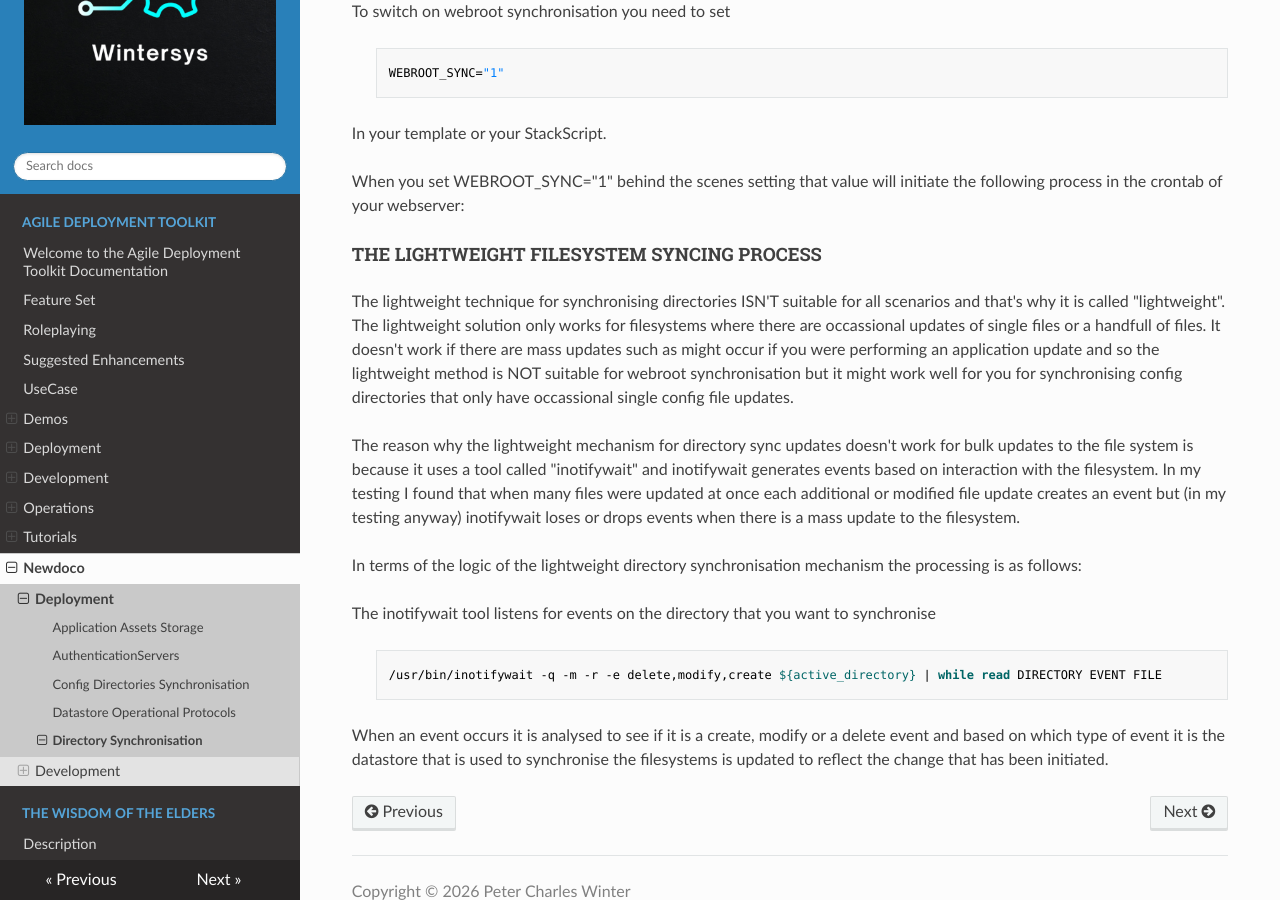
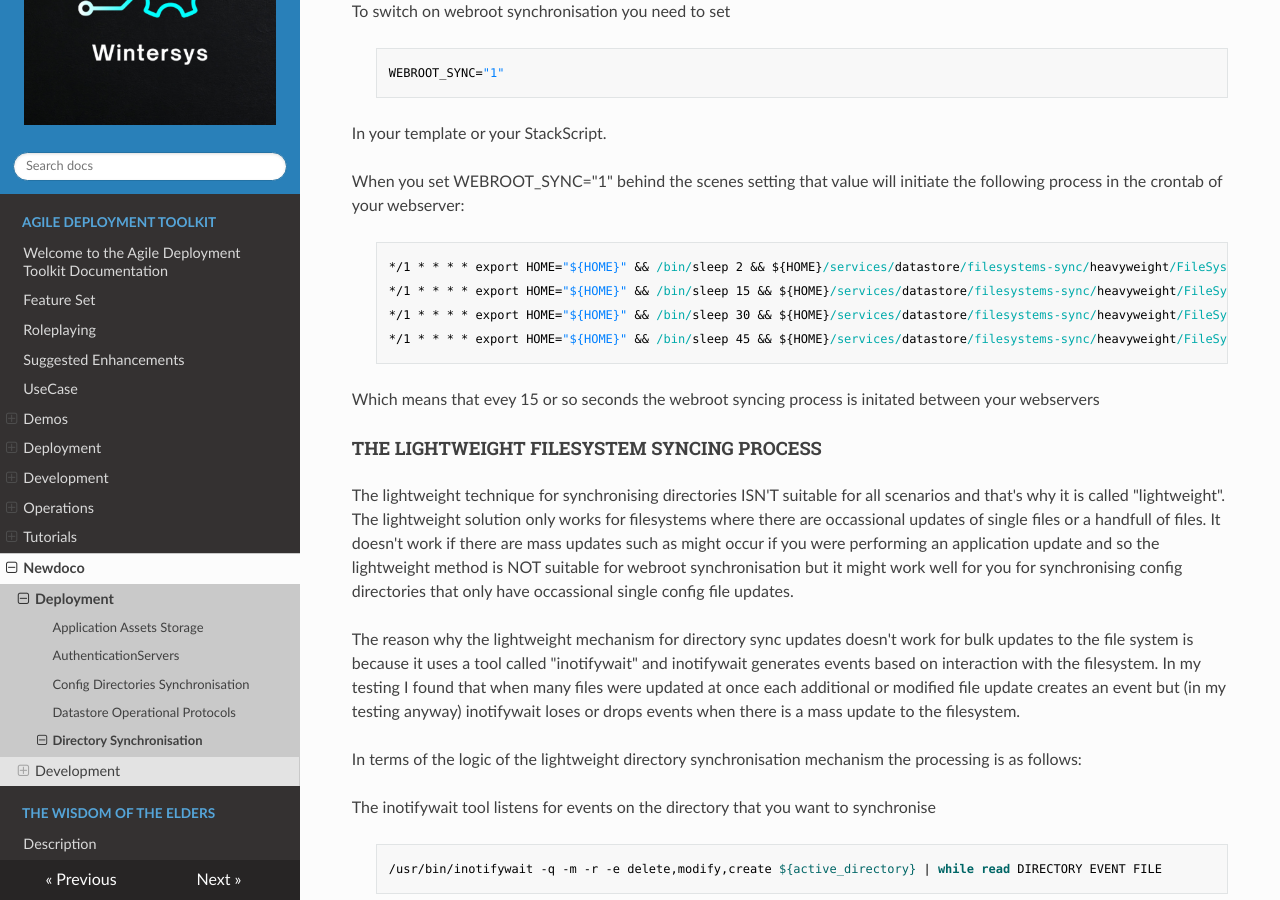
Before and after one commit to wintersys-dev/adt-documentation, an MkDocs documentation site: the page built from docs/Agile Deployment Toolkit/newdoco/Deployment/Directory Synchronisation.md, in a window 1280 px wide and 900 px high, scrolled down 843 px. Built offline with MkDocs 1.6.1, drawn with Linux system fonts in a browser that asks for light colours; nearby versions of some CDN libraries.

Commit message:
Update Directory Synchronisation.md

```diff
--- a/docs/Agile Deployment Toolkit/newdoco/Deployment/Directory Synchronisation.md
+++ b/docs/Agile Deployment Toolkit/newdoco/Deployment/Directory Synchronisation.md
@@ -23,9 +23,12 @@ In your template or your StackScript.
 
 When you set WEBROOT_SYNC="1" behind the scenes setting that value will initiate the following process in the crontab of your webserver:
 
+>     */1 * * * * export HOME="${HOME}" && /bin/sleep 2 && ${HOME}/services/datastore/filesystems-sync/heavyweight/FileSystemsSyncingController.sh '2' '/var/www/html' 'webroot-sync
+>     */1 * * * * export HOME="${HOME}" && /bin/sleep 15 && ${HOME}/services/datastore/filesystems-sync/heavyweight/FileSystemsSyncingController.sh '15' '/var/www/html' 'webroot-sync'
+>     */1 * * * * export HOME="${HOME}" && /bin/sleep 30 && ${HOME}/services/datastore/filesystems-sync/heavyweight/FileSystemsSyncingController.sh '30' '/var/www/html' 'webroot-sync'
+>     */1 * * * * export HOME="${HOME}" && /bin/sleep 45 && ${HOME}/services/datastore/filesystems-sync/heavyweight/FileSystemsSyncingController.sh '45' '/var/www/html' 'webroot-sync'
 
-
-
+Which means that evey 15 or so seconds the webroot syncing process is initated between your webservers
 
 #### THE LIGHTWEIGHT FILESYSTEM SYNCING PROCESS
 
```
